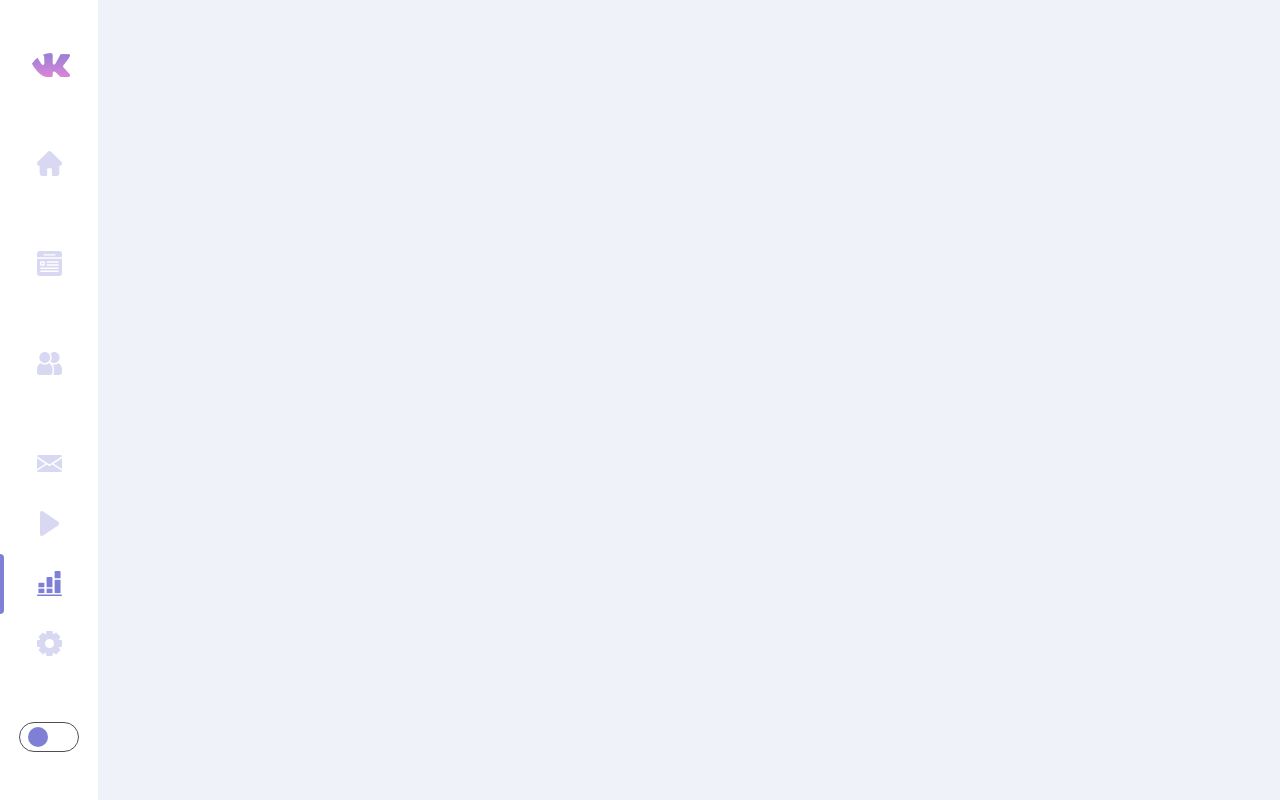
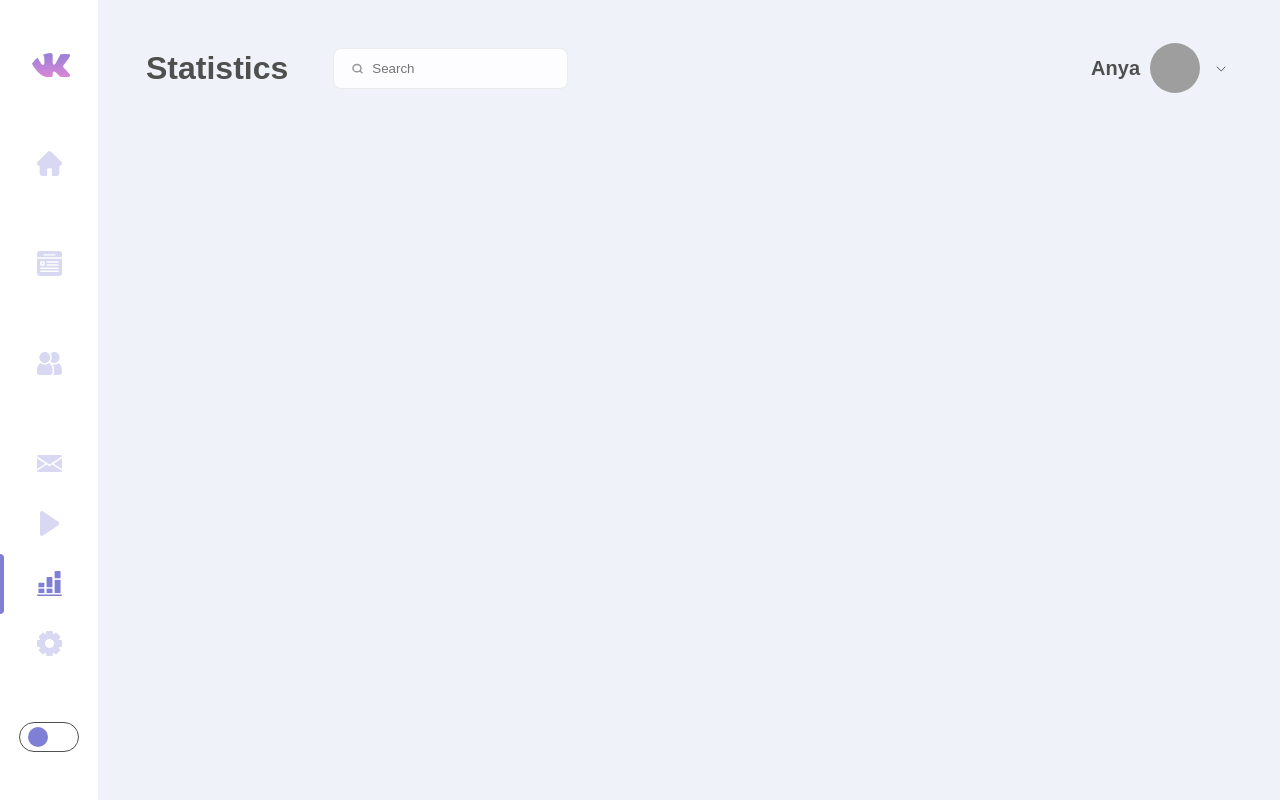
Before and after one commit to Mattxavier/dashboard, a website built with Parcel: page index.html in a window 1280 px wide. Built offline with nearby package versions, Linux system fonts and the light colour scheme; grey boxes are pictures that could not be loaded; files whose address does not match are found by name; a web font is replaced by a local one.

Commit message:
feat: main header init

```diff
--- a/css/common.css
+++ b/css/common.css
@@ -7,6 +7,8 @@
     --body-bg-color: #EFF3F9;
 
     --purple-theme-color: #7F7FD5;
+
+    --text-color-dark: #4F4F4F;
 }
 
 /* #region Genérioco*/
@@ -22,6 +24,7 @@ body {
 
 body {
     display: flex;
+    font-family: 'Khula', sans-serif;
 }
 
 /* #endregion */
--- /dev/null
+++ b/css/main.css
@@ -0,0 +1,56 @@
+.main-content {
+    flex: 1;
+    padding: calc(43 / 16 * 1rem) calc(48 / 16 * 1rem) 0;
+}
+
+.main-content__header {
+    display: flex;
+    flex-wrap: wrap;
+    align-items: center;
+}
+
+.header__title {
+    color: var(--text-color-dark);
+    margin: 0;
+}
+
+.header__search {
+    --padding-top-bottom: calc(12 / 16 * 1rem);
+    border: 1px solid #EBEBEB;
+    background: #FDFDFF;
+    border-radius: 8px;
+    padding: calc(12 / 16 * 1rem) calc(18 / 16 * 1rem);
+    padding: var(--padding-top-bottom) calc(18 / 16 * 1rem) var(--padding-top-bottom) calc((9 + 18 + 11) / 16 * 1rem);
+    background-image: url(../img/lupa.svg);
+    background-repeat: no-repeat;
+    background-position: 18px 50%;
+    margin-left: calc(45 / 16 * 1rem);
+    margin-right: calc(14 / 16 * 1rem);
+}
+
+/* #region Account*/
+.header__account {
+    display: flex;
+    align-items: center;
+    margin-left: auto;
+}
+
+.account__username {
+    font-weight: 600;
+    color: var(--text-color-dark);
+    font-size: calc(20 / 16 * 1rem);
+    margin: 0;
+}
+
+.account__avatar {
+    border-radius: 50%;
+    margin: 0 calc(10 / 16 * 1rem);
+}
+
+.account__dropdown__button {
+    background-color: transparent;
+    border: none;
+    cursor: pointer;
+}
+
+/* #endregion */
--- a/index.html
+++ b/index.html
@@ -9,6 +9,9 @@
     <link rel="stylesheet" href="css/sanitize.css">
     <link rel="stylesheet" href="css/common.css">
     <link rel="stylesheet" href="css/nav.css">
+    <link rel="stylesheet" href="css/main.css">
+    <link rel="preconnect" href="https://fonts.gstatic.com">
+    <link href="https://fonts.googleapis.com/css2?family=Khula:wght@400;600;700&display=swap" rel="stylesheet">
 </head>
 
 <body>
@@ -115,7 +118,22 @@
         </button>
         <!-- <div class="placeholder" style="--width: 60px; --height: 30px;"></div> -->
     </nav>
+    <main class="main-content">
+        <header class="main-content__header">
+            <h1 class="header__title">Statistics</h1>
+            <input placeholder="Search" type="search" name="" id="" class="header__search">
 
+            <div class="header__account">
+                <p class="account__username">Anya</p>
+                <img src="https://i.pravatar.cc/50?img=5" alt="" class="account__avatar">
+                <button class="account__dropdown__button" type="button">
+                    <svg xmlns="http://www.w3.org/2000/svg" width="10" height="6" viewBox="0 0 10 6" fill="none">
+                        <path d="M1 1L5.28571 5L9 1" stroke="#5B5B5B" stroke-linecap="round"/>
+                    </svg>
+                </button>
+            </div>
+        </header>
+    </main>
     <script src="js/index.js"></script>
 </body>
 
```
Also changed, not shown: img/lupa.svg (added).
